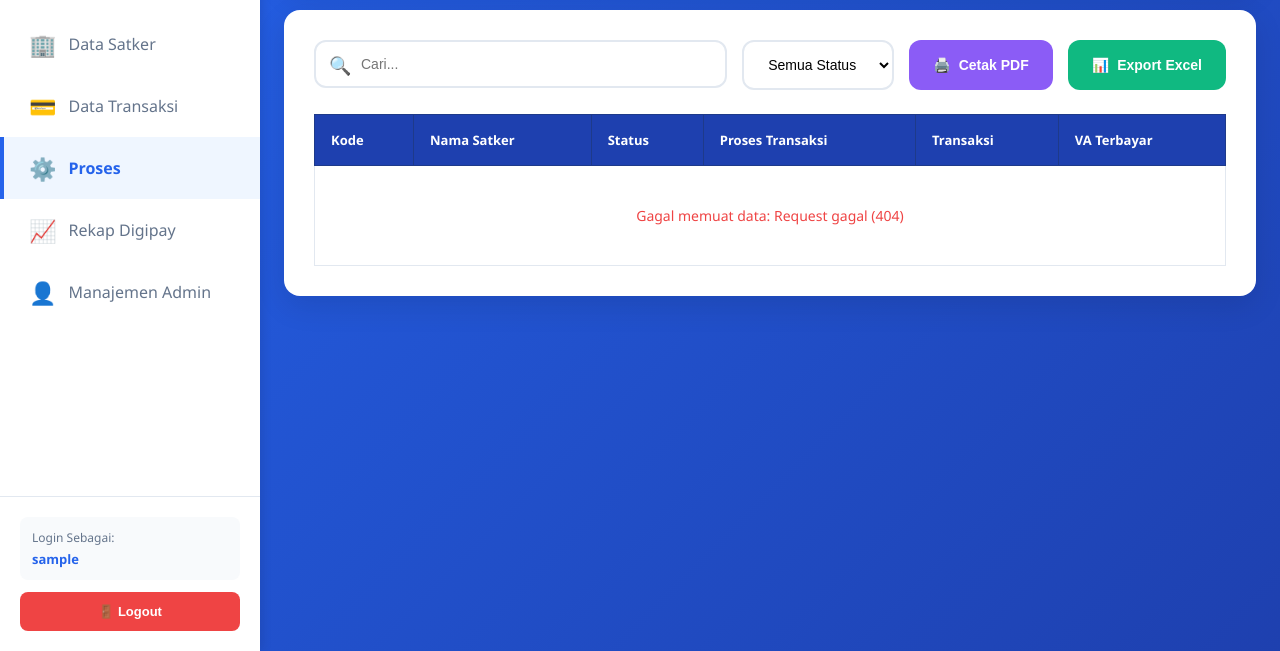
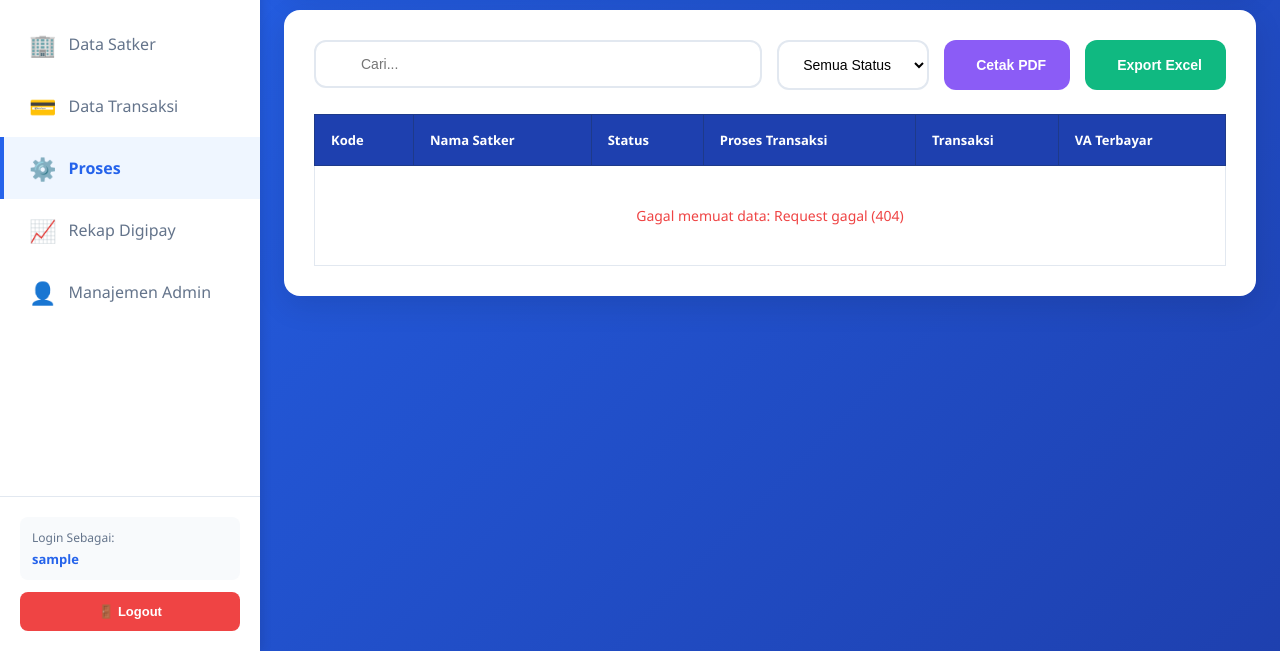
Before and after one commit to hasnanafla/simpel, a website: page proses.html in a window 1280 px wide. Shown: the part 149-800 px from the top of the page. Drawn offline with nearby package versions, Linux system fonts and the light colour scheme; no server answers; sample sign-in values are in the browser's storage.

Commit message:
Update proses.html

```diff
--- a/proses.html
+++ b/proses.html
@@ -18,10 +18,10 @@
         <div class="page-header"><h1>⚙️ Proses</h1></div>
         <div class="content-card">
           <div class="toolbar">
-            <div class="search-box"><span class="search-icon">🔍</span><input type="text" id="searchProses" placeholder="Cari..." /></div>
+            <div class="search-box"><span class="search-icon"></span><input type="text" id="searchProses" placeholder="Cari..." /></div>
             <select id="statusFilter"><option value="">Semua Status</option><option value="SUDAH">Sudah</option><option value="BELUM">Belum</option></select>
-            <button class="btn btn-print" id="btnPrint"><span>🖨️</span> Cetak PDF</button>
-            <button class="btn btn-success" id="btnExport"><span>📊</span> Export Excel</button>
+            <button class="btn btn-print" id="btnPrint"><span></span> Cetak PDF</button>
+            <button class="btn btn-success" id="btnExport"><span></span> Export Excel</button>
           </div>
           <div class="table-container">
             <table>
```
